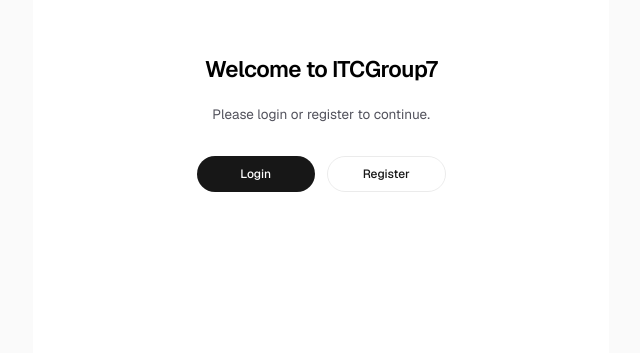
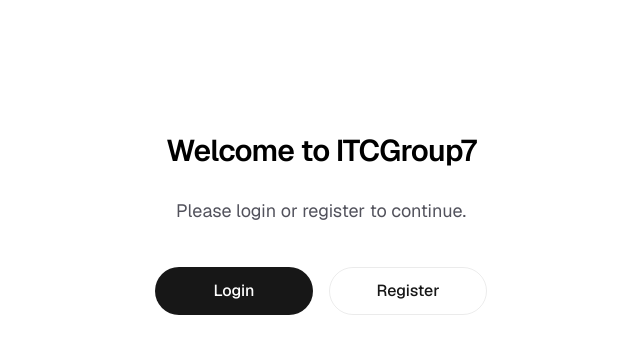
Before and after one commit to weiquantan86/ITCGroup7, a Next.js app: page / in a window 1280 px wide. Shown: the part 177-530 px from the top of the page, without its empty margins (319-959 px from the left). Built offline with nearby package versions, Linux system fonts and the light colour scheme.

Commit message:
small problem reversed

```diff
--- a/src/app/globals.css
+++ b/src/app/globals.css
@@ -25,19 +25,6 @@ body {
   font-family: var(--font-geist-sans), Arial, Helvetica, sans-serif;
 }
 
-/* Keep desktop rendering at 75% scale after deployment. */
-html {
-  zoom: 0.75;
-}
-
-@supports not (zoom: 1) {
-  html {
-    transform: scale(0.75);
-    transform-origin: top left;
-    width: calc(100% / 0.75);
-  }
-}
-
 /* Normalize full-height utilities across environments (local vs hosted). */
 .h-screen {
   height: 100dvh;
--- a/src/app/layout.tsx
+++ b/src/app/layout.tsx
@@ -18,10 +18,7 @@ export const metadata = {
 
 export const viewport = {
   width: "device-width",
-  initialScale: 0.75,
-  minimumScale: 0.75,
-  maximumScale: 0.75,
-  userScalable: false,
+  initialScale: 1,
   viewportFit: "cover",
 };
 
```
